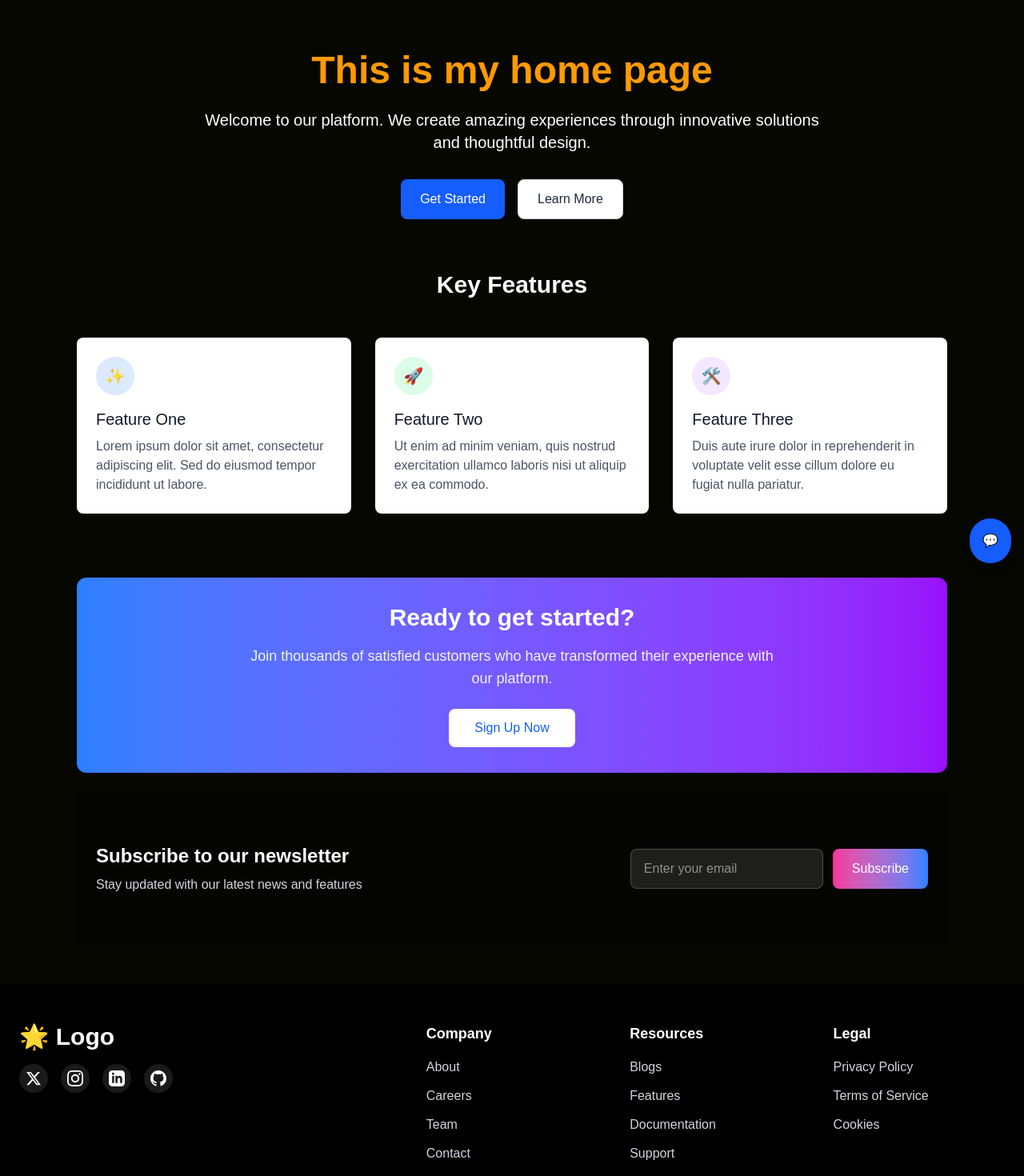
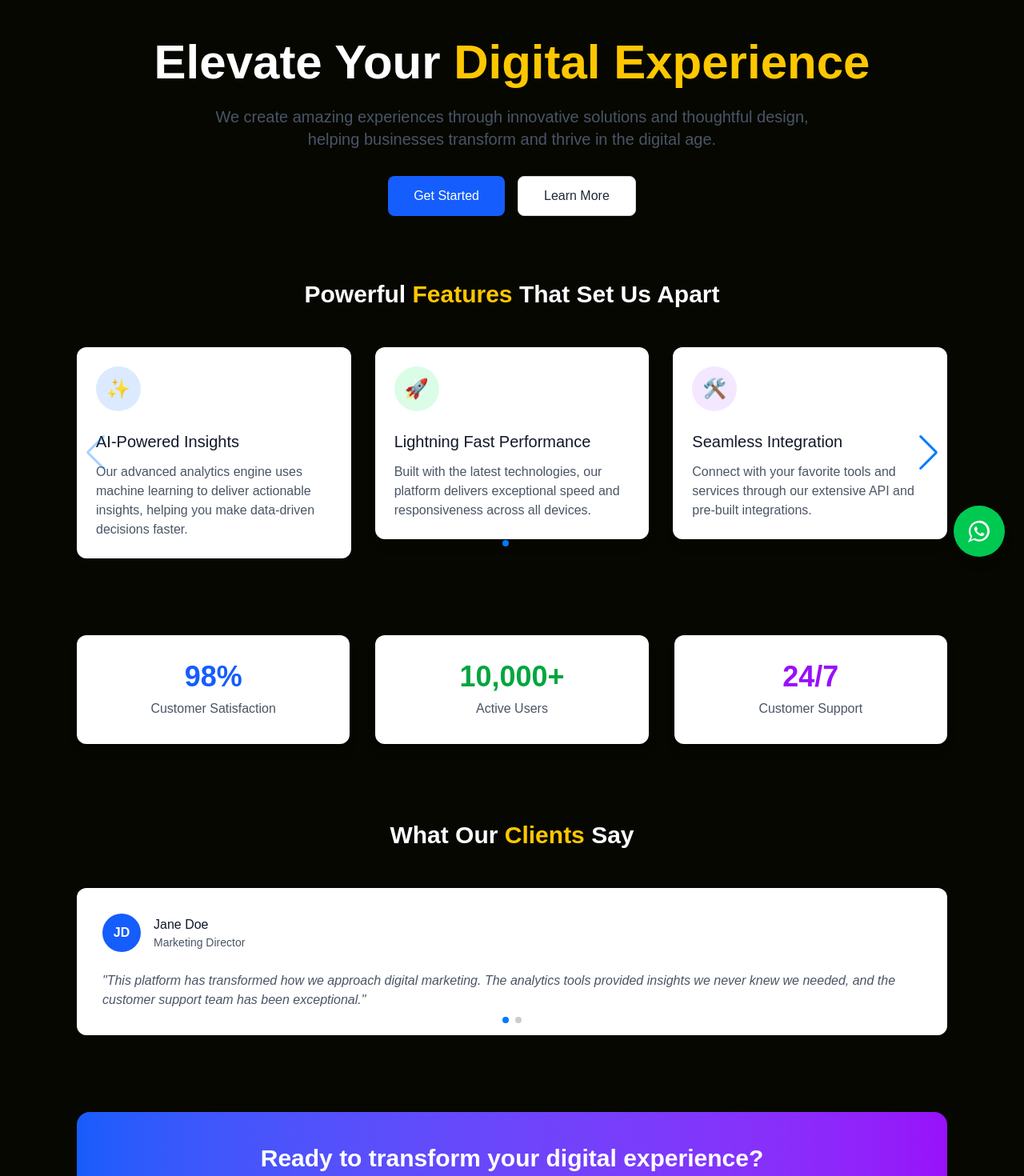
Before and after one commit to Sudharsen27/MyApplicationNextJS, a Next.js app: page / in a window 1280 px wide. Shown: the part 80-1550 px from the top of the page at 80% size. Built offline with nearby package versions, Linux system fonts and the light colour scheme.

Commit message:
home page

```diff
--- a/app/page.tsx
+++ b/app/page.tsx
@@ -1,246 +1,306 @@
+"use client";
 
-"use client"; // Mark this component as a Client Component
-
-import { useState,  } from "react";
+import { useState, useEffect } from "react";
 import { motion } from "framer-motion";
 import { Swiper, SwiperSlide } from "swiper/react";
+// Import Swiper modules correctly
+import { Navigation, Pagination, Autoplay } from 'swiper/modules';
 import Navbar from "./components/Navbar";
 import Newsletter from "./components/Newsletter";
 import Footer from "./components/Footer";
 
+// Import required Swiper styles
 import "swiper/css";
+import "swiper/css/navigation";
+import "swiper/css/pagination";
+
+// REMOVE: SwiperCore.use([Navigation, Pagination, Autoplay]); - This is causing the error
 
 export default function Home() {
+  // Fixed empty useState calls
+  const [darkMode, setDarkMode] = useState(false);
+  const [isLoading, setIsLoading] = useState(true);
 
-  const [chatOpen, setChatOpen] = useState(false);
-  const [userInput, setUserInput] = useState(""); // State to store user input
-  const [messages, setMessages] = useState<{ text: string; isUser: boolean }[]>([]); // State to store chat messages
+  // Check system preference for dark mode on load
+  useEffect(() => {
+    if (typeof window !== "undefined") {
+      const prefersDark = window.matchMedia("(prefers-color-scheme: dark)").matches;
+      setDarkMode(prefersDark);
 
+      // Simulate loading state
+      const timer = setTimeout(() => {
+        setIsLoading(false);
+      }, 1000);
 
+      return () => clearTimeout(timer);
+    }
+  }, []);
 
-  // Function to handle user input and generate a response
-  const handleSendMessage = () => {
-    if (userInput.trim() === "") return; // Ignore empty messages
-
-    // Add the user's message to the chat
-    setMessages((prevMessages) => [
-      ...prevMessages,
-      { text: userInput, isUser: true },
-    ]);
-
-    // Generate a response (you can replace this with an API call or more complex logic)
-    const response = generateResponse(userInput);
-
-    // Add the bot's response to the chat
-    setMessages((prevMessages) => [
-      ...prevMessages,
-      { text: response, isUser: false },
-    ]);
-
-    // Clear the input field
-    setUserInput("");
-  };
-
-  // Function to generate a response based on user input
-  const generateResponse = (input: string) => {
-    const lowerInput = input.toLowerCase();
-
-    if (lowerInput.includes("hello") || lowerInput.includes("hi")) {
-      return "Hello! How can I assist you today?";
-    } else if (lowerInput.includes("how are you")) {
-      return "I'm just a bot, but I'm here to help!";
-    } else if (lowerInput.includes("thank you")) {
-      return "You're welcome! 😊";
-    } else if (lowerInput.includes("bye")) {
-      return "Goodbye! Have a great day!";
-    } else {
-      return "I'm sorry, I didn't understand that. Can you please clarify?";
-    }
-  };
+  if (isLoading) {
+    return (
+      <div className="flex items-center justify-center h-screen bg-gray-50 dark:bg-gray-900">
+        <div className="animate-spin rounded-full h-16 w-16 border-t-2 border-b-2 border-blue-600"></div>
+      </div>
+    );
+  }
 
   return (
+    <div className={darkMode ? "dark" : ""}>
+      <div className="min-h-screen dark:bg-gray-900 transition-all duration-300">
+        <Navbar />
 
-    <div className={''}>
-      <Navbar />
-      <div className="max-w-6xl mx-auto px-4 sm:px-6 lg:px-8 py-12 dark:bg-gray-900 dark:text-white">
-        {/* Dark Mode Toggle */}
-        {/*  */}
+        <main className="max-w-6xl mx-auto px-4 sm:px-6 lg:px-8 py-12">
+          {/* Hero Section */}
+          <motion.div
+            initial={{ opacity: 0, y: 50 }}
+            animate={{ opacity: 1, y: 0 }}
+            transition={{ duration: 0.8 }}
+            className="text-center mb-20 pt-20"
+          >
+            <motion.h1
+              className="text-5xl md:text-6xl font-bold text-white dark:text-white mb-6"
+              initial={{ opacity: 0 }}
+              animate={{ opacity: 1 }}
+              transition={{ delay: 0.2, duration: 0.6 }}
+            >
+              Elevate Your <span className="text-yellow-400 dark:text-blue-400">Digital Experience</span>
+            </motion.h1>
+            <motion.p
+              className="text-xl text-gray-600 dark:text-gray-300 max-w-3xl mx-auto"
+              initial={{ opacity: 0 }}
+              animate={{ opacity: 1 }}
+              transition={{ delay: 0.4, duration: 0.6 }}
+            >
+              We create amazing experiences through innovative solutions and thoughtful design,
+              helping businesses transform and thrive in the digital age.
+            </motion.p>
+            <motion.div
+              className="mt-8 flex flex-col sm:flex-row justify-center gap-4"
+              initial={{ opacity: 0 }}
+              animate={{ opacity: 1 }}
+              transition={{ delay: 0.6, duration: 0.6 }}
+            >
+              <button className="bg-blue-600 hover:bg-blue-700 text-white font-medium py-3 px-8 rounded-lg transition duration-300 transform hover:scale-105">
+                Get Started
+              </button>
+              <button className="bg-white hover:bg-gray-100 text-gray-800 dark:bg-gray-800 dark:hover:bg-gray-700 dark:text-white font-medium py-3 px-8 rounded-lg border border-gray-300 dark:border-gray-700 transition duration-300 transform hover:scale-105">
+                Learn More
+              </button>
+            </motion.div>
+          </motion.div>
 
-        {/* Hero Section */}
-        <motion.div
-          initial={{ opacity: 0, y: 50 }}
-          whileInView={{ opacity: 1, y: 0 }}
-          transition={{ duration: 0.6 }}
-          className="text-center mb-16"
-        >
-          <br></br>
-          <br></br>
-          <br></br>
-          <br></br>
-          <h1 className="text-5xl font-bold text-amber-500 dark:text-white mb-6">
-            This is my home page
-          </h1>
-          <p className="text-xl text-white dark:text-gray-300 max-w-3xl mx-auto">
-            Welcome to our platform. We create amazing experiences through innovative solutions
-            and thoughtful design.
-          </p>
-          <div className="mt-8 flex justify-center gap-4">
-            <button className="bg-blue-600 hover:bg-blue-700 text-white font-medium py-3 px-6 rounded-lg transition duration-300 transform hover:scale-105">
-              Get Started
-            </button>
-            <button className="bg-white hover:bg-gray-100 text-gray-800 font-medium py-3 px-6 rounded-lg border border-gray-300 transition duration-300 transform hover:scale-105">
-              Learn More
-            </button>
-          </div>
-        </motion.div>
+          {/* Features Section */}
+          <motion.div
+            className="mb-24"
+            initial={{ opacity: 0 }}
+            whileInView={{ opacity: 1 }}
+            transition={{ duration: 0.8 }}
+            viewport={{ once: true }}
+          >
+            <h2 className="text-3xl font-semibold text-white dark:text-white text-center mb-12">
+              Powerful <span className="text-yellow-400 dark:text-blue-400">Features</span> That Set Us Apart
+            </h2>
 
-        {/* Features Section */}
-        <div className="mb-20">
-          <h2 className="text-3xl font-semibold text-white dark:text-white text-center mb-12">
-            Key Features
-          </h2>
-          <Swiper
-            spaceBetween={30}
-            slidesPerView={1}
-            breakpoints={{
-              768: { slidesPerView: 2 },
-              1024: { slidesPerView: 3 },
-            }}
+            <Swiper
+              modules={[Navigation, Pagination, Autoplay]} // ADD modules prop here
+              spaceBetween={30}
+              slidesPerView={1}
+              navigation={true}
+              pagination={{ clickable: true }}
+              autoplay={{ delay: 5000 }}
+              breakpoints={{
+                640: { slidesPerView: 1 },
+                768: { slidesPerView: 2 },
+                1024: { slidesPerView: 3 },
+              }}
+              className="pb-12"
+            >
+              <SwiperSlide>
+                <div className="bg-white dark:bg-gray-800 p-6 rounded-xl shadow-lg h-full">
+                  <div className="w-14 h-14 bg-blue-100 dark:bg-blue-900 rounded-full flex items-center justify-center mb-6">
+                    <span className="text-blue-600 dark:text-blue-300 text-2xl">✨</span>
+                  </div>
+                  <h3 className="text-xl font-medium text-gray-900 dark:text-white mb-3">
+                    AI-Powered Insights
+                  </h3>
+                  <p className="text-gray-600 dark:text-gray-300">
+                    Our advanced analytics engine uses machine learning to deliver actionable insights,
+                    helping you make data-driven decisions faster.
+                  </p>
+                </div>
+              </SwiperSlide>
+
+              <SwiperSlide>
+                <div className="bg-white dark:bg-gray-800 p-6 rounded-xl shadow-lg h-full">
+                  <div className="w-14 h-14 bg-green-100 dark:bg-green-900 rounded-full flex items-center justify-center mb-6">
+                    <span className="text-green-600 dark:text-green-300 text-2xl">🚀</span>
+                  </div>
+                  <h3 className="text-xl font-medium text-gray-900 dark:text-white mb-3">
+                    Lightning Fast Performance
+                  </h3>
+                  <p className="text-gray-600 dark:text-gray-300">
+                    Built with the latest technologies, our platform delivers exceptional speed
+                    and responsiveness across all devices.
+                  </p>
+                </div>
+              </SwiperSlide>
+
+              <SwiperSlide>
+                <div className="bg-white dark:bg-gray-800 p-6 rounded-xl shadow-lg h-full">
+                  <div className="w-14 h-14 bg-purple-100 dark:bg-purple-900 rounded-full flex items-center justify-center mb-6">
+                    <span className="text-purple-600 dark:text-purple-300 text-2xl">🛠️</span>
+                  </div>
+                  <h3 className="text-xl font-medium text-gray-900 dark:text-white mb-3">
+                    Seamless Integration
+                  </h3>
+                  <p className="text-gray-600 dark:text-gray-300">
+                    Connect with your favorite tools and services through our extensive API
+                    and pre-built integrations.
+                  </p>
+                </div>
+              </SwiperSlide>
+
+              <SwiperSlide>
+                <div className="bg-white dark:bg-gray-800 p-6 rounded-xl shadow-lg h-full">
+                  <div className="w-14 h-14 bg-amber-100 dark:bg-amber-900 rounded-full flex items-center justify-center mb-6">
+                    <span className="text-amber-600 dark:text-amber-300 text-2xl">🔒</span>
+                  </div>
+                  <h3 className="text-xl font-medium text-gray-900 dark:text-white mb-3">
+                    Enterprise-Grade Security
+                  </h3>
+                  <p className="text-gray-600 dark:text-gray-300">
+                    Rest easy knowing your data is protected with advanced encryption and
+                    compliance with global security standards.
+                  </p>
+                </div>
+              </SwiperSlide>
+            </Swiper>
+          </motion.div>
+
+          {/* Statistics Section */}
+          <motion.div
+            className="mb-24 grid grid-cols-1 md:grid-cols-3 gap-8"
+            initial={{ opacity: 0 }}
+            whileInView={{ opacity: 1 }}
+            transition={{ duration: 0.8 }}
+            viewport={{ once: true }}
           >
-            <SwiperSlide>
-              <div className="bg-white dark:bg-gray-800 p-6 rounded-lg shadow-md">
-                <div className="w-12 h-12 bg-blue-100 dark:bg-blue-200 rounded-full flex items-center justify-center mb-4">
-                  <span className="text-blue-600 dark:text-blue-800 text-xl">✨</span>
-                </div>
-                <h3 className="text-xl font-medium text-gray-900 dark:text-white mb-2">
-                  Feature One
-                </h3>
-                <p className="text-gray-600 dark:text-gray-300">
-                  Lorem ipsum dolor sit amet, consectetur adipiscing elit.
-                  Sed do eiusmod tempor incididunt ut labore.
-                </p>
-              </div>
-            </SwiperSlide>
-            <SwiperSlide>
-              <div className="bg-white dark:bg-gray-800 p-6 rounded-lg shadow-md">
-                <div className="w-12 h-12 bg-green-100 dark:bg-green-200 rounded-full flex items-center justify-center mb-4">
-                  <span className="text-green-600 dark:text-green-800 text-xl">🚀</span>
-                </div>
-                <h3 className="text-xl font-medium text-gray-900 dark:text-white mb-2">
-                  Feature Two
-                </h3>
-                <p className="text-gray-600 dark:text-gray-300">
-                  Ut enim ad minim veniam, quis nostrud exercitation ullamco
-                  laboris nisi ut aliquip ex ea commodo.
-                </p>
-              </div>
-            </SwiperSlide>
-            <SwiperSlide>
-              <div className="bg-white dark:bg-gray-800 p-6 rounded-lg shadow-md">
-                <div className="w-12 h-12 bg-purple-100 dark:bg-purple-200 rounded-full flex items-center justify-center mb-4">
-                  <span className="text-purple-600 dark:text-purple-800 text-xl">🛠️</span>
-                </div>
-                <h3 className="text-xl font-medium text-gray-900 dark:text-white mb-2">
-                  Feature Three
-                </h3>
-                <p className="text-gray-600 dark:text-gray-300">
-                  Duis aute irure dolor in reprehenderit in voluptate velit esse
-                  cillum dolore eu fugiat nulla pariatur.
-                </p>
-              </div>
-            </SwiperSlide>
-          </Swiper>
-        </div>
-
-        {/* CTA Section */}
-        <div className="bg-gradient-to-r from-blue-500 to-purple-600 p-8 rounded-xl text-center">
-          <h2 className="text-3xl font-semibold text-white mb-4">
-            Ready to get started?
-          </h2>
-          <p className="text-lg text-gray-100 mb-6 max-w-2xl mx-auto">
-            Join thousands of satisfied customers who have transformed their experience with our platform.
-          </p>
-          <button className="bg-white hover:bg-gray-100 text-blue-600 font-medium py-3 px-8 rounded-lg transition duration-300 transform hover:scale-105">
-            Sign Up Now
-          </button>
-        </div>
-
-        {/* Footer */}
-        {/* <footer className="mt-20 pt-8 border-t border-gray-200 dark:border-gray-700">
-          <div className="flex flex-col md:flex-row justify-between items-center">
-            <div className="mb-4 md:mb-0">
-              <h3 className="text-xl font-bold text-white dark:text-white">My Website</h3>
-            </div>
-            <div className="flex space-x-6">
-              <a href="/About" className="text-white dark:text-gray-300 hover:text-gray-900 dark:hover:text-white">About</a>
-              <a href="/Features" className="text-white dark:text-gray-300 hover:text-gray-900 dark:hover:text-white">Features</a>
-              <a href="/Blogs" className="text-white dark:text-gray-300 hover:text-gray-900 dark:hover:text-white">Blogs</a>
-              <a href="#" className="text-white dark:text-gray-300 hover:text-gray-900 dark:hover:text-white">Contact</a>
-            </div>
-          </div>
-          <div className="mt-8 text-center text-white dark:text-gray-400 text-sm">
-            © {new Date().getFullYear()} My Website. All rights reserved.
-          </div>
-        </footer> */}
-        <br></br>
-       <Newsletter />
-
-        {/* Chatbot */}
-        <button
-          onClick={() => setChatOpen(!chatOpen)}
-          className="fixed bottom-4 right-4 p-4 bg-blue-600 text-white rounded-full shadow-lg"
-        >
-          💬
-        </button>
-        {chatOpen && (
-          <div className="fixed bottom-20 right-4 w-80 bg-white dark:bg-gray-800 rounded-lg shadow-lg p-4">
-            <div className="text-white dark:text-white font-medium mb-4">
-              Chat with us
+            <div className="bg-white dark:bg-gray-800 p-8 rounded-xl shadow-lg text-center">
+              <h3 className="text-blue-600 dark:text-blue-400 text-4xl font-bold mb-2">98%</h3>
+              <p className="text-gray-600 dark:text-gray-300">Customer Satisfaction</p>
             </div>
 
-            {/* Chat Messages */}
-            <div className="h-60 overflow-y-auto mb-4">
-              {messages.map((message, index) => (
-                <div
-                  key={index}
-                  className={`mb-2 ${
-                    message.isUser ? "text-right" : "text-left"
-                  }`}
-                >
-                  <div
-                    className={`inline-block p-2 rounded-lg ${
-                      message.isUser
-                        ? "bg-blue-600 text-white"
-                        : "bg-gray-200 dark:bg-gray-700 text-gray-900 dark:text-white"
-                    }`}
-                  >
-                    {message.text}
-                  </div>
-                </div>
-              ))}
+            <div className="bg-white dark:bg-gray-800 p-8 rounded-xl shadow-lg text-center">
+              <h3 className="text-green-600 dark:text-green-400 text-4xl font-bold mb-2">10,000+</h3>
+              <p className="text-gray-600 dark:text-gray-300">Active Users</p>
             </div>
 
-            {/* Input Field */}
-            <input
-              type="text"
-              placeholder="Type your message..."
-              value={userInput}
-              onChange={(e) => setUserInput(e.target.value)}
-              onKeyPress={(e) => e.key === "Enter" && handleSendMessage()}
-              className="w-full p-2 border border-gray-300 dark:border-gray-600 rounded-lg dark:bg-gray-700 dark:text-white"
-            />
+            <div className="bg-white dark:bg-gray-800 p-8 rounded-xl shadow-lg text-center">
+              <h3 className="text-purple-600 dark:text-purple-400 text-4xl font-bold mb-2">24/7</h3>
+              <p className="text-gray-600 dark:text-gray-300">Customer Support</p>
+            </div>
+          </motion.div>
 
-            {/* Send Button */}
-            <button
-              onClick={handleSendMessage}
-              className="mt-2 w-full bg-blue-600 hover:bg-blue-700 text-white font-medium py-2 px-4 rounded-lg transition duration-300"
+          {/* Testimonials */}
+          <motion.div
+            className="mb-24"
+            initial={{ opacity: 0 }}
+            whileInView={{ opacity: 1 }}
+            transition={{ duration: 0.8 }}
+            viewport={{ once: true }}
+          >
+            <h2 className="text-3xl font-semibold text-white dark:text-white text-center mb-12">
+              What Our <span className="text-yellow-400 dark:text-blue-400">Clients</span> Say
+            </h2>
+
+            <Swiper
+              modules={[Pagination, Autoplay]} // ADD modules prop here
+              spaceBetween={30}
+              slidesPerView={1}
+              pagination={{ clickable: true }}
+              autoplay={{ delay: 6000 }}
+              className="pb-12"
             >
-              Send
-            </button>
-          </div>
-        )}
+              <SwiperSlide>
+                <div className="bg-white dark:bg-gray-800 p-8 rounded-xl shadow-lg">
+                  <div className="flex items-center mb-6">
+                    <div className="w-12 h-12 bg-blue-600 rounded-full flex items-center justify-center text-white font-bold mr-4">JD</div>
+                    <div>
+                      <h4 className="font-medium text-gray-900 dark:text-white">Jane Doe</h4>
+                      <p className="text-gray-600 dark:text-gray-400 text-sm">Marketing Director</p>
+                    </div>
+                  </div>
+                  <p className="text-gray-600 dark:text-gray-300 italic">
+                    &quot;This platform has transformed how we approach digital marketing. The analytics tools
+                    provided insights we never knew we needed, and the customer support team has been exceptional.&quot;
+                  </p>
+                </div>
+              </SwiperSlide>
+
+              <SwiperSlide>
+                <div className="bg-white dark:bg-gray-800 p-8 rounded-xl shadow-lg">
+                  <div className="flex items-center mb-6">
+                    <div className="w-12 h-12 bg-green-600 rounded-full flex items-center justify-center text-white font-bold mr-4">JS</div>
+                    <div>
+                      <h4 className="font-medium text-gray-900 dark:text-white">John Smith</h4>
+                      <p className="text-gray-600 dark:text-gray-400 text-sm">CTO</p>
+                    </div>
+                  </div>
+                  <p className="text-gray-600 dark:text-gray-300 italic">
+                    &ldquo;The integration capabilities are seamless. We were able to connect all our existing tools
+                    in minutes, and the performance improvements were immediate.&rdquo;
+                  </p>
+                </div>
+              </SwiperSlide>
+            </Swiper>
+          </motion.div>
+
+          {/* CTA Section */}
+          <motion.div
+            className="bg-gradient-to-r from-blue-600 to-purple-600 p-10 rounded-2xl text-center mb-24"
+            initial={{ opacity: 0, scale: 0.95 }}
+            whileInView={{ opacity: 1, scale: 1 }}
+            transition={{ duration: 0.5 }}
+            viewport={{ once: true }}
+          >
+            <h2 className="text-3xl font-semibold text-white mb-4">
+              Ready to transform your digital experience?
+            </h2>
+            <p className="text-lg text-gray-100 mb-8 max-w-2xl mx-auto">
+              Join thousands of satisfied customers who have revolutionized their businesses with our platform.
+            </p>
+            <div className="flex flex-col sm:flex-row justify-center gap-4">
+              <button className="bg-white hover:bg-gray-100 text-blue-600 font-medium py-3 px-8 rounded-lg transition duration-300 transform hover:scale-105">
+                Get Started Today
+              </button>
+              <button className="bg-transparent hover:bg-blue-700 text-white font-medium py-3 px-8 rounded-lg border border-white transition duration-300 transform hover:scale-105">
+                Schedule a Demo
+              </button>
+            </div>
+          </motion.div>
+
+          {/* Newsletter Section */}
+          <Newsletter />
+        </main>
+
+        <Footer />
+
+        {/* whatsapp*/}
+        <button
+          onClick={() => window.open("https://wa.me/916382519651", "_blank")}
+          className="fixed bottom-6 right-6 p-4 bg-green-500 hover:bg-green-600 text-white rounded-full shadow-lg transition-all duration-300 z-50 flex items-center justify-center"
+          aria-label="Chat on WhatsApp"
+        >
+          <svg
+            xmlns="http://www.w3.org/2000/svg"
+            className="h-8 w-8"
+            viewBox="0 0 32 32"
+            fill="currentColor"
+          >
+            <path d="M16.02 2.999c-7.166 0-12.985 5.818-12.985 12.985 0 2.527.74 4.986 2.145 7.125L2 30l7.262-3.152a12.9 12.9 0 0 0 6.758 1.878h.002c7.166 0 12.985-5.818 12.985-12.985 0-7.167-5.819-12.985-12.985-12.985zm0 23.472a10.463 10.463 0 0 1-5.312-1.442l-.38-.227-4.314 1.868 1.1-4.556-.247-.374a10.47 10.47 0 0 1-1.666-5.682c0-5.792 4.713-10.505 10.505-10.505 5.792 0 10.505 4.713 10.505 10.505 0 5.792-4.713 10.505-10.505 10.505zm5.688-7.864c-.309-.155-1.831-.903-2.116-1.005-.283-.103-.488-.155-.693.154-.204.309-.793 1.005-.971 1.21-.178.206-.357.231-.666.077-.309-.154-1.305-.48-2.485-1.532-.917-.814-1.537-1.823-1.716-2.132-.179-.308-.019-.474.135-.624.138-.134.309-.357.464-.535.155-.178.206-.309.309-.514.103-.205.051-.386-.026-.535-.077-.154-.693-1.666-.95-2.286-.251-.61-.504-.525-.693-.535-.179-.01-.385-.01-.59-.01s-.54.077-.823.385c-.283.308-1.08 1.056-1.08 2.574s1.106 2.984 1.261 3.191c.154.206 2.174 3.327 5.27 4.663.737.32 1.312.512 1.76.657.74.235 1.41.202 1.94.122.592-.088 1.831-.748 2.091-1.471.257-.723.257-1.343.18-1.471-.078-.129-.283-.204-.592-.358z" />
+          </svg>
+        </button>
       </div>
-      <Footer />
     </div>
   );
 }
```
